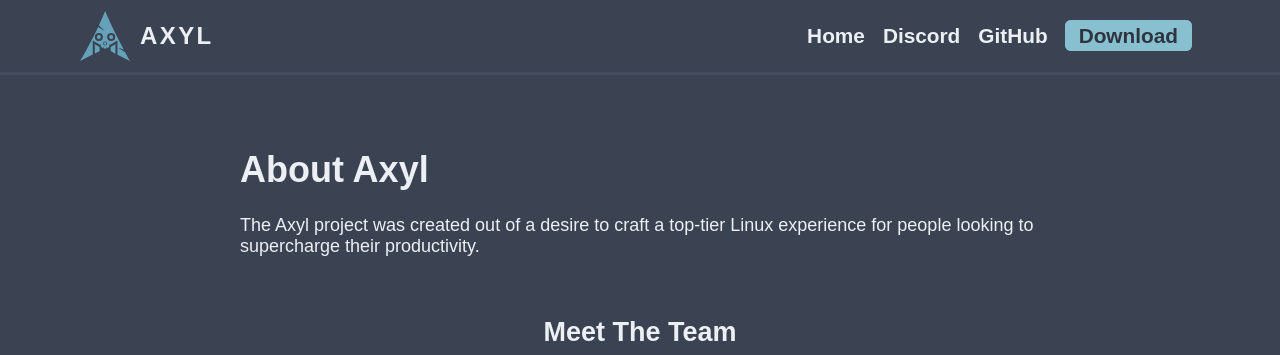
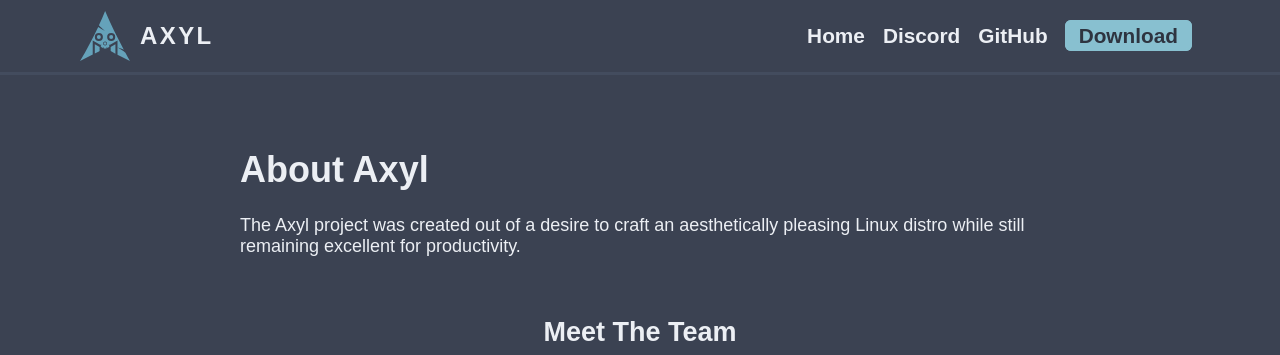
Before and after one commit to axyl-os/axyl-site, a Flask app: page /about in a window 1280 px wide. Shown: the top 355 px of the page. Run offline with Flask 2, Linux system fonts and the light colour scheme; some libraries are stand-ins or nearby versions.

Commit message:
feat: update the about section text

```diff
--- a/axyl_site/templates/about.html
+++ b/axyl_site/templates/about.html
@@ -9,9 +9,9 @@
     <div class="section__content">
 
       <h1>About Axyl</h1>
-      <p>The Axyl project was created out of a desire to craft a
-         top-tier Linux experience for people looking to supercharge
-         their productivity.</p>
+      <p>The Axyl project was created out of a desire to craft an
+         aesthetically pleasing Linux distro while still remaining
+         excellent for productivity.</p>
 
       <div class="team">
         <h2 class="team__header">Meet The Team</h2>
```
